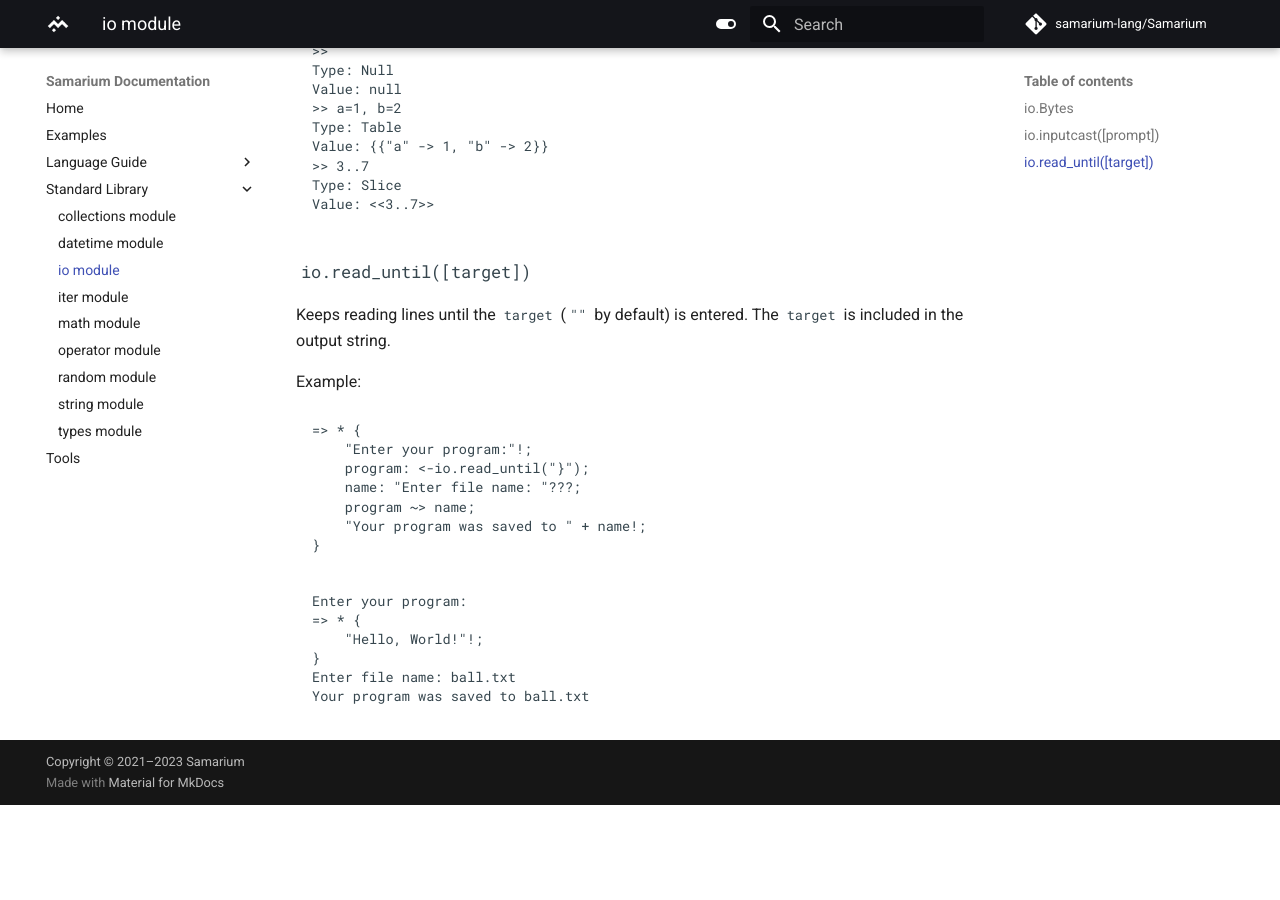
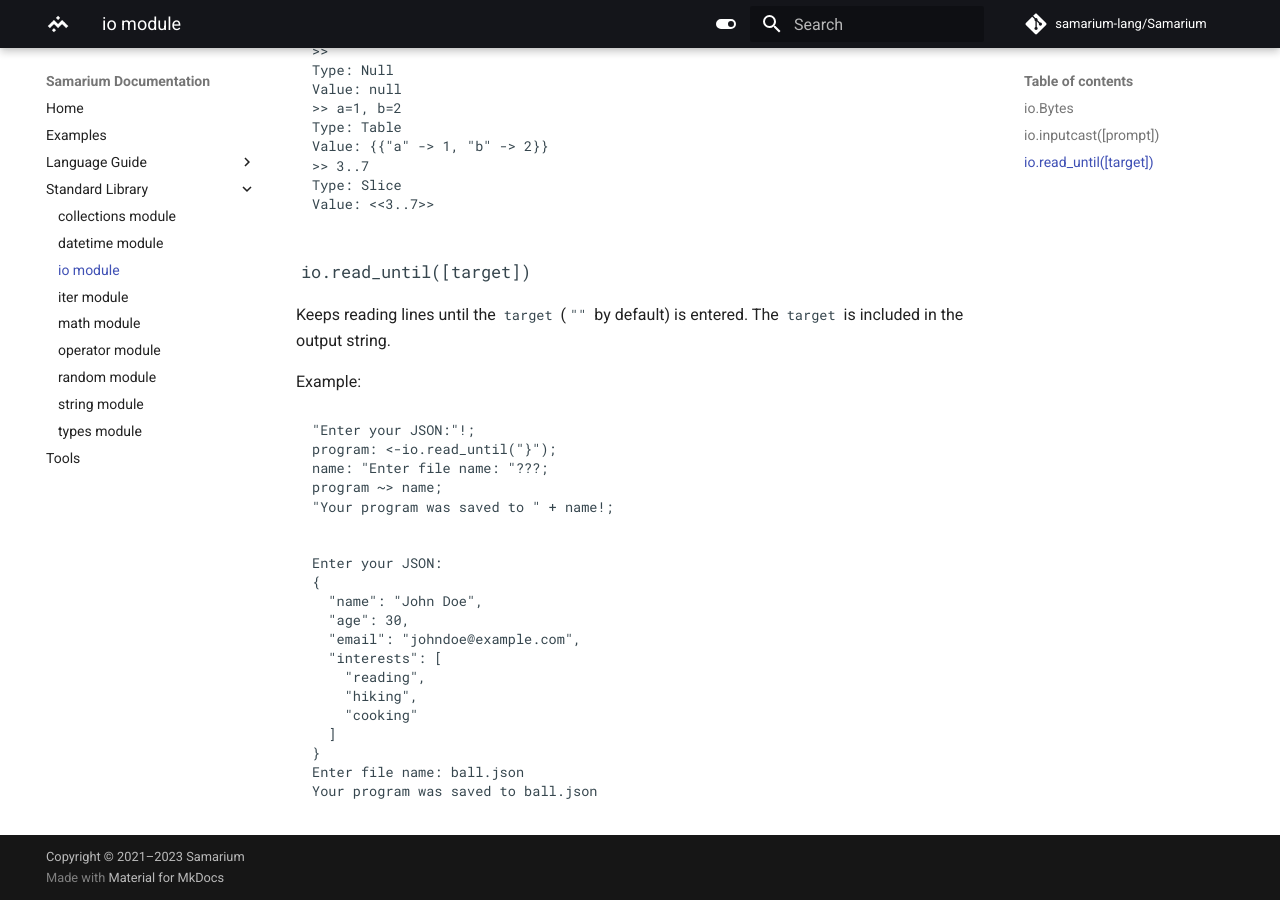
Before and after one commit to samarium-lang/Samarium, an MkDocs documentation site: the page built from docs/stdio.md, in a window 1280 px wide and 900 px high, scrolled down 1026 px. Built offline with MkDocs 1.6.1 and Material for MkDocs 9.7.7, drawn with Linux system fonts in a browser that asks for light colours; comment, search, counter and statistics services are not loaded; before the commit the page ends 1831 px from its top, so only the background shows below that.

Commit message:
(docs) Updated io.read_until example

````diff
--- a/docs/stdio.md
+++ b/docs/stdio.md
@@ -58,19 +58,24 @@
 
 Example:
 ```sm
-=> * {
-    "Enter your program:"!;
-    program: <-io.read_until("}");
-    name: "Enter file name: "???;
-    program ~> name;
-    "Your program was saved to " + name!;
-}
+"Enter your JSON:"!;
+program: <-io.read_until("}");
+name: "Enter file name: "???;
+program ~> name;
+"Your program was saved to " + name!;
 ```
 ```
-Enter your program:
-=> * {
-    "Hello, World!"!;
+Enter your JSON:
+{
+  "name": "John Doe",
+  "age": 30,
+  "email": "johndoe@example.com",
+  "interests": [
+    "reading",
+    "hiking",
+    "cooking"
+  ]
 }
-Enter file name: ball.txt
-Your program was saved to ball.txt
+Enter file name: ball.json
+Your program was saved to ball.json
 ```
````
